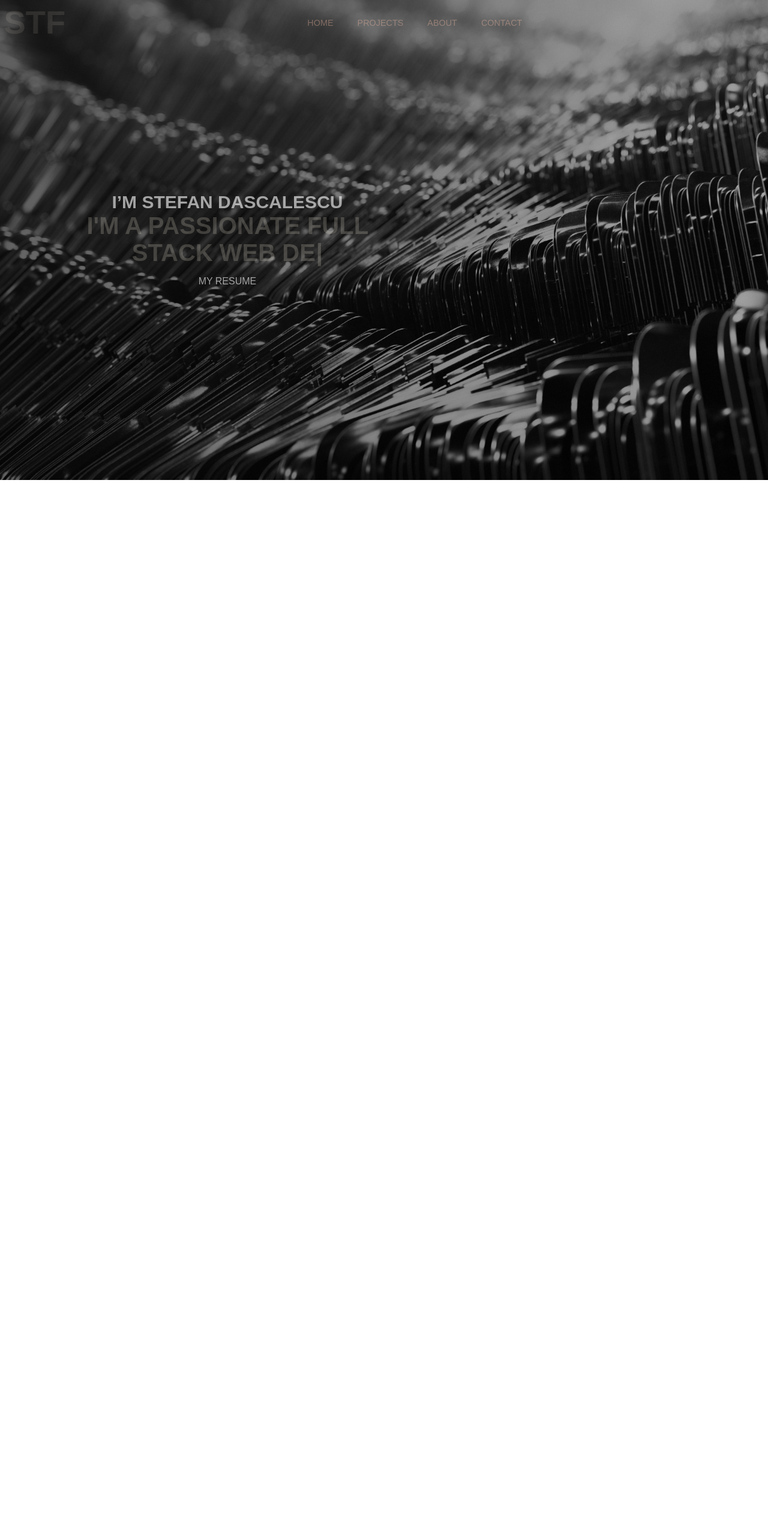
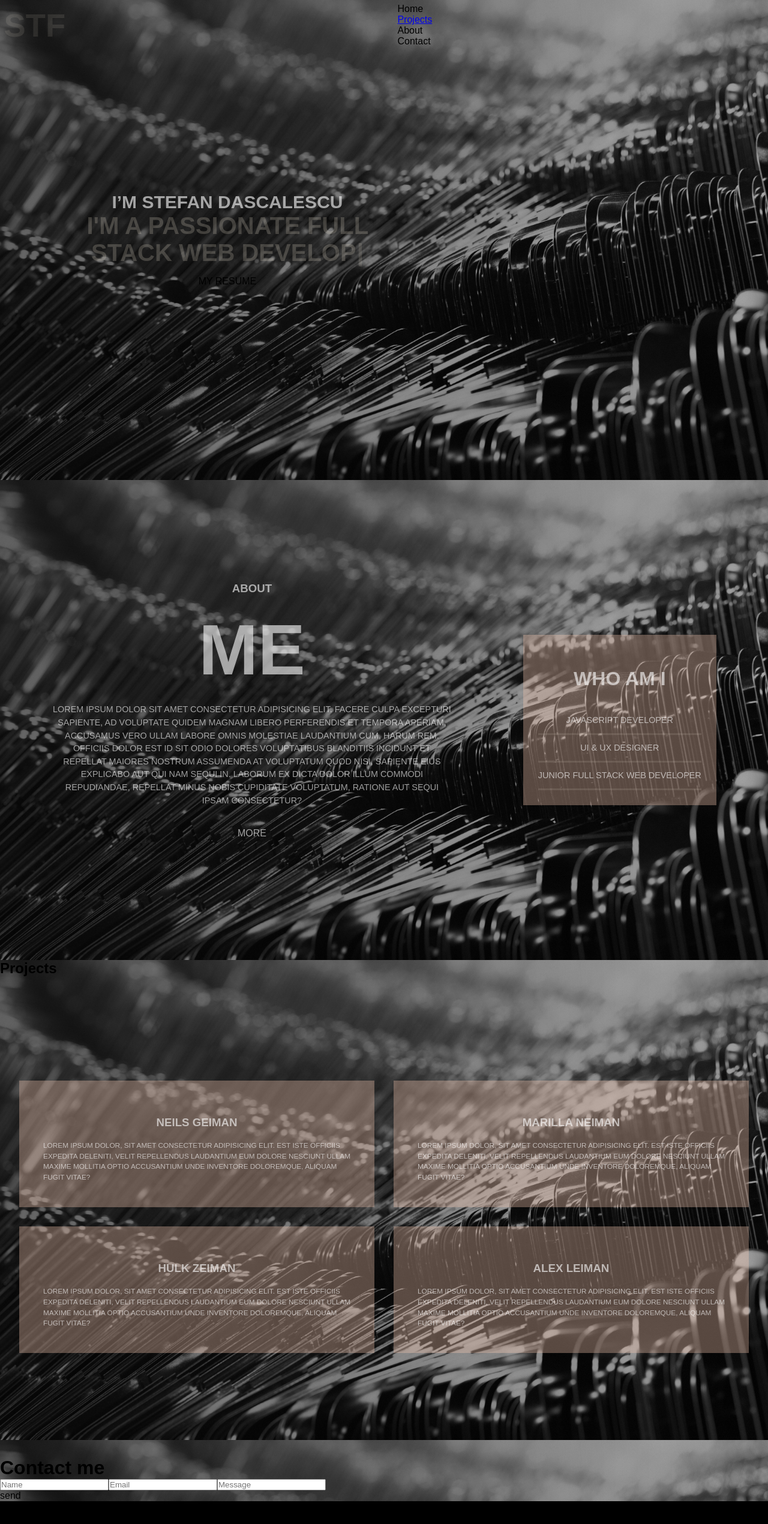
Before and after one commit to StefanDsd/Stefan-React-Portfolio, a React (Create React App) app: page / in a window 1280 px wide. Shown: the top 2540 px of the page at 60% size. Before the commit the page ends 800 px from the top, so only its background shows below. Built offline with nearby package versions, Linux system fonts and the light colour scheme.

Commit message:
scroll to div by id

```diff
--- a/src/App.js
+++ b/src/App.js
@@ -2,20 +2,17 @@ import Contact from "./components/Contact";
 import Section from "./components/Section";
 import Info from "./components/Info";
 import Testimonials from "./components/Testimonials";
+import Header from "./components/Header";
 import "./App.css";
-import { Route, Routes } from "react-router-dom";
-import Header from "./components/Header";
 
 function App() {
   return (
     <div className="App">
       <Header />
-      <Routes>
-        <Route path="/" element={<Section />} />;
-        <Route path="/info" element={<Info />} />
-        <Route path="/testimonials" element={<Testimonials />} />
-        <Route path="/contact" element={<Contact />} />
-      </Routes>
+      <Section />
+      <Info />
+      <Testimonials />
+      <Contact />
     </div>
   );
 }
--- a/src/components/Contact/index.js
+++ b/src/components/Contact/index.js
@@ -10,7 +10,7 @@ const Contact = () => {
       <input type="text" placeholder="Name" />
       <input type="text" placeholder="Email" />
       <input type="text" placeholder="Message" className="input-message" />
-      <Link to="/">send</Link>
+      <div to="/">send</div>
       <div className="second-lottie">
         <HireMe />
       </div>
--- a/src/components/Header.js
+++ b/src/components/Header.js
@@ -1,19 +1,14 @@
-
-
-import { FaHamburger } from 'react-icons/fa';
-import { AiOutlineClose } from 'react-icons/ai';
-import './styles/Header.css';
-import React,{ useState} from "react";
-import { Link } from "react-router-dom";
-
+import { FaHamburger } from "react-icons/fa";
+import { AiOutlineClose } from "react-icons/ai";
+import "./styles/Header.css";
+import React, { useState } from "react";
 
 const Header = () => {
+  const [navActive, setNavActive] = useState(false);
 
-    const [navActive, setNavActive] = useState(false);
-
-    const openMenu = () => {
-        setNavActive(!navActive);
-    }
+  const openMenu = () => {
+    setNavActive(!navActive);
+  };
 
   return (
     <div className="header">
@@ -21,18 +16,15 @@ const Header = () => {
         <span>Stf</span>
       </div>
 
-
       <nav>
-        <ul className={navActive ?'list-items active' : 'list-items'}>
+        <ul className={navActive ? "list-items active" : "list-items"}>
           <div className="close-icon">
-            <AiOutlineClose className="close" onClick={openMenu}/>
+            <AiOutlineClose className="close" onClick={openMenu} />
           </div>
-          <li>
-            <Link to="/" >Home</Link>
-            <Link to="/Testimonials">Projects</Link>
-            <Link to="/Info">About</Link>
-            <Link to="/Contact">Contact</Link>
-          </li>
+          <li to="/">Home</li>
+          <a href="#testimonials">Projects</a>
+          <li to="/Info">About</li>
+          <li to="/Contact">Contact</li>
         </ul>
       </nav>
       <div className="hamburger-icon">
--- a/src/components/Info.js
+++ b/src/components/Info.js
@@ -20,7 +20,7 @@ const Info = () => {
         </p>
 
         <div className="info-btn">
-          <Link to="/">More</Link>
+          <div to="/">More</div>
         </div>
       </div>
 
--- a/src/components/Modal.js
+++ b/src/components/Modal.js
@@ -1,31 +1,28 @@
+import React from "react";
+import "./styles/Modal.css";
+import { AiOutlineClose } from "react-icons/ai";
+// import myResume from '../assets/Resume_SD.pdf';
+import { Link } from "react-router-dom";
 
-import React from 'react';
-import './styles/Modal.css';
-import { AiOutlineClose } from 'react-icons/ai';
-// import myResume from '../assets/Resume_SD.pdf';
-import { Link } from 'react-router-dom';
-
-const Modal = ({showModal}) => {
+const Modal = ({ showModal }) => {
   // const resume = myResume;
 
   return (
-    <div className='modal'>
-
+    <div className="modal">
       <div className="close-modal">
-            <AiOutlineClose className='cm' onClick={showModal}/>
+        <AiOutlineClose className="cm" onClick={showModal} />
       </div>
       <div className="cart">
-            <Link to='/'>Projects</Link>
+        <div to="/">Projects</div>
       </div>
       <div className="cart">
-            <Link to='/'>Hackathons</Link>
+        <div to="/">Hackathons</div>
       </div>
       <div className="cart">
-            <Link to='/'>Playground</Link>
+        <div to="/">Playground</div>
       </div>
+    </div>
+  );
+};
 
-    </div>
-  )
-}
-
-export default Modal
+export default Modal;
--- a/src/components/Section.js
+++ b/src/components/Section.js
@@ -4,7 +4,7 @@ import { Link } from "react-router-dom";
 import React, { useState } from "react";
 import Coding from "./DisplayLottie";
 import Typewriter from "typewriter-effect";
- // import bg from "../assets/bgPhoto.jpg"
+// import bg from "../assets/bgPhoto.jpg"
 
 const introdata = {
   title: "I’m Stefan Dascalescu",
@@ -22,7 +22,6 @@ const Section = () => {
   };
 
   return (
-
     <div className="section">
       <div className="first-lottie">
         <Coding className="lottie" />
@@ -39,10 +38,10 @@ const Section = () => {
             }}
           />
         </h1>
-         <div className="main-btn">
-          <Link onClick={showModal} to="/">
+        <div className="main-btn">
+          <div onClick={showModal} to="/">
             My Resume
-          </Link>
+          </div>
         </div>
         {modalActive && <Modal showModal={showModal} />}
       </div>
--- a/src/components/Testimonials.js
+++ b/src/components/Testimonials.js
@@ -2,12 +2,10 @@ import React from "react";
 import "./styles/Testimonials.css";
 import { motion } from "framer-motion";
 
-
 const Testimonials = () => {
   return (
-    <div>
+    <div id="testimonials">
       <h2>Projects</h2>
-
       <div className="testimonials">
         <motion.div
           whileInView={{ x: [-400, 0], opacity: [0, 1] }}
@@ -15,7 +13,8 @@ const Testimonials = () => {
           whileHover={{ scale: 1.1 }}
           whileTap={{ scale: 0.9 }}
           viewport={{ once: true }}
-        className="test-carts">
+          className="test-carts"
+        >
           <h3>neils geiman</h3>
           <p>
             Lorem ipsum dolor, sit amet consectetur adipisicing elit. Est iste
@@ -31,7 +30,8 @@ const Testimonials = () => {
           whileHover={{ scale: 1.1 }}
           whileTap={{ scale: 0.9 }}
           viewport={{ once: true }}
-        className="test-carts">
+          className="test-carts"
+        >
           <h3>Marilla Neiman</h3>
           <p>
             Lorem ipsum dolor, sit amet consectetur adipisicing elit. Est iste
@@ -47,7 +47,8 @@ const Testimonials = () => {
           whileHover={{ scale: 1.1 }}
           whileTap={{ scale: 0.9 }}
           viewport={{ once: true }}
-        className="test-carts">
+          className="test-carts"
+        >
           <h3>Hulk Zeiman</h3>
           <p>
             Lorem ipsum dolor, sit amet consectetur adipisicing elit. Est iste
@@ -63,7 +64,8 @@ const Testimonials = () => {
           whileHover={{ scale: 1.1 }}
           whileTap={{ scale: 0.9 }}
           viewport={{ once: true }}
-        className="test-carts">
+          className="test-carts"
+        >
           <h3>Alex Leiman</h3>
           <p>
             Lorem ipsum dolor, sit amet consectetur adipisicing elit. Est iste
--- a/src/index.js
+++ b/src/index.js
@@ -2,16 +2,13 @@ import React from "react";
 import ReactDOM from "react-dom/client";
 import "./index.css";
 import App from "./App";
-import { BrowserRouter as Router } from "react-router-dom";
 import reportWebVitals from "./reportWebVitals";
 
 const root = ReactDOM.createRoot(document.getElementById("root"));
 
 root.render(
   <React.StrictMode>
-    <Router>
-      <App />
-    </Router>
+    <App />
   </React.StrictMode>
 );
 
```
Lines whose indentation alone changed are shown as unchanged.
